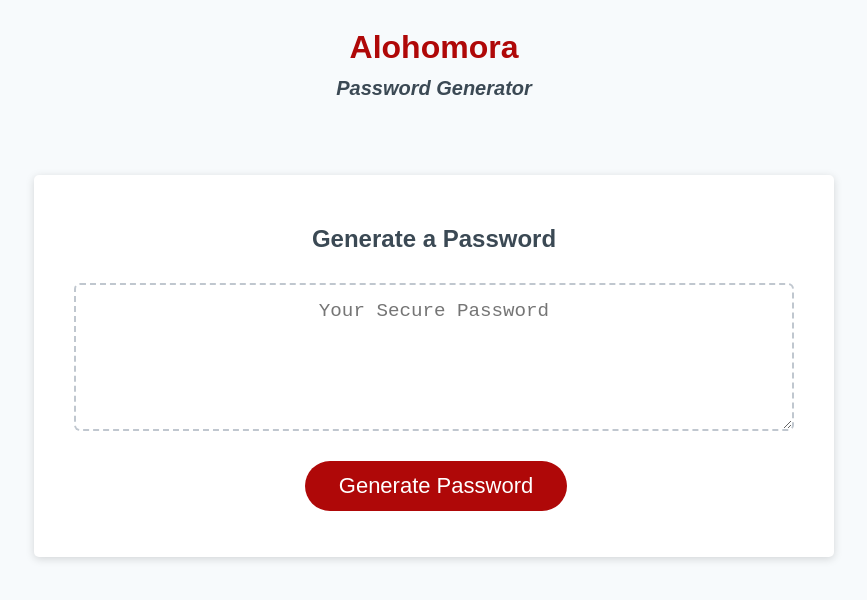
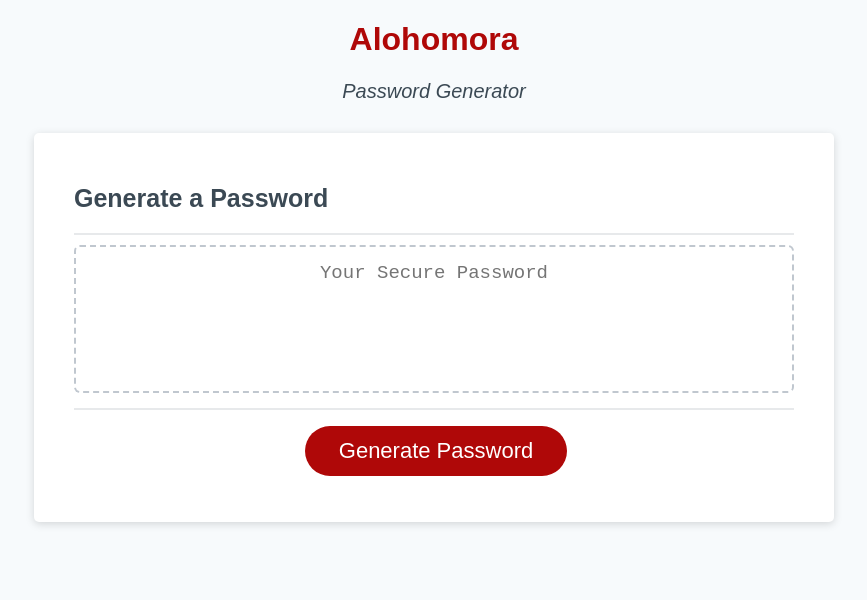
Before and after one commit to larigens/alohomora, a plain HTML site: page index.html in a window 1280 px wide. Shown: the whole page, without its empty margins (206-1073 px from the left). Drawn offline with Linux system fonts and the light colour scheme.

Commit message:
changed style to ensure compatibility with the mock-up

```diff
--- a/assets/css/style.css
+++ b/assets/css/style.css
@@ -5,6 +5,7 @@
   --medium-dark: #3b4954;
   --main-brand: #af0808;
   --medium-accent: #c0c7cf;
+  --medium-light: #e7e9eb;
   --light-accent: #f7fafc;
   --light-shades: #ffffff;
 }
@@ -21,13 +22,13 @@ body {
   text-align: center;
 }
 
-/* The first value is for top and bottom and the second value is for right and left */
+/* The first value is for top and bottom and the second value is for right and left. */
 main {
   padding: 30px 20px;
 }
 
+/* Removed padding to bring the card closer to the header. */
 header {
-  padding: 8px 20px 20px 20px;
   color: var(--main-brand);
 }
 
@@ -41,7 +42,7 @@ header {
   color: var(--medium-dark);
 }
 
-/* Main content of the page, with lighter background and shadows to highlight */
+/* Main content of the page, with lighter background and shadows to highlight. */
 .card {
   margin: 0 auto;
   box-shadow: var(--dark-shades) 0px 2px 8px 0px;
@@ -53,14 +54,41 @@ header {
   background-color: var(--light-shades);
 }
 
+h2 {
+  font-size: 25px;
+  text-align: left;
+}
+
+.card-body {
+  height: 163px;
+}
+
+/* This is the gray line at the top and bottom of the textarea. */
+.card-header::after,
+.card-button::before {
+  content: " ";
+  width: 100%;
+  height: 2px;
+  background: var(--medium-light);
+}
+
+.card-header::after,
+.card-button::before,
 textarea {
-  margin: 10px 0;
+  display: block;
+}
+
+textarea {
+  /* Ensures that the textarea is clean. */
+  resize: none;
+  margin: 10px auto;
   border: 2px dashed var(--medium-accent);
   border-radius: 6px;
-  /* Expandes the width of the textarea */
+  /* Expandes the width of the textarea. */
   width: 100%;
   padding: 15px 15px 85px 15px;
-  font-size: 1.2rem;
+  font-size: 19px;
+  /* The body property does not apply to the child of its child elements. */
   text-align: center;
 }
 
@@ -68,7 +96,7 @@ button {
   cursor: pointer;
   margin: 16px 16px 16px 20px;
   box-shadow: var(--dark) 0px 1px 6px 0px var(--dark-accent) 0px 1px 1px 0px;
-  /* Removes the border of the button to show only the main-brand color */
+  /* Removes the border of the button to show only the main-brand color. */
   border: none;
   border-radius: 25px;
   padding: 14px 34px;
@@ -78,7 +106,7 @@ button {
   color: var(--light-shades);
 }
 
-/* Media query to ensure responsiveness across multiple screens */
+/* Media query to ensure responsiveness across multiple screens. */
 @media (max-width: 690px) {
   button {
     margin: 16px 0px 0px 0px;
--- a/index.html
+++ b/index.html
@@ -17,11 +17,8 @@
 
 <body>
     <header>
-        <h1>Alohomora
-            <!-- Break in line to make subtitle stay below title. -->
-            <br>
-            <span class="subtitle">Password Generator</span>
-        </h1>
+        <h1>Alohomora</h1>
+        <span class="subtitle">Password Generator</span>
     </header>
     <main>
         <!--All divs have been added for styling purposes. -->
@@ -37,12 +34,12 @@
                 <!-- Aria attributes allows a specification of the element's role to web robots. It is also good practice for screen readers and for SEO. -->
             </div>
             <div class="card-button">
-                <!-- Button needs an id to interact with JavaSscript -->
+                <!-- Button needs an id to interact with JavaSscript. -->
                 <button id="generate">Generate Password</button>
             </div>
         </div>
     </main>
-    <!-- Connect HTML file to JavaScript file  -->
+    <!-- Connect HTML file to JavaScript file.  -->
     <script src="script.js"></script>
 </body>
 
```
Also changed, not shown: 1 other file.
